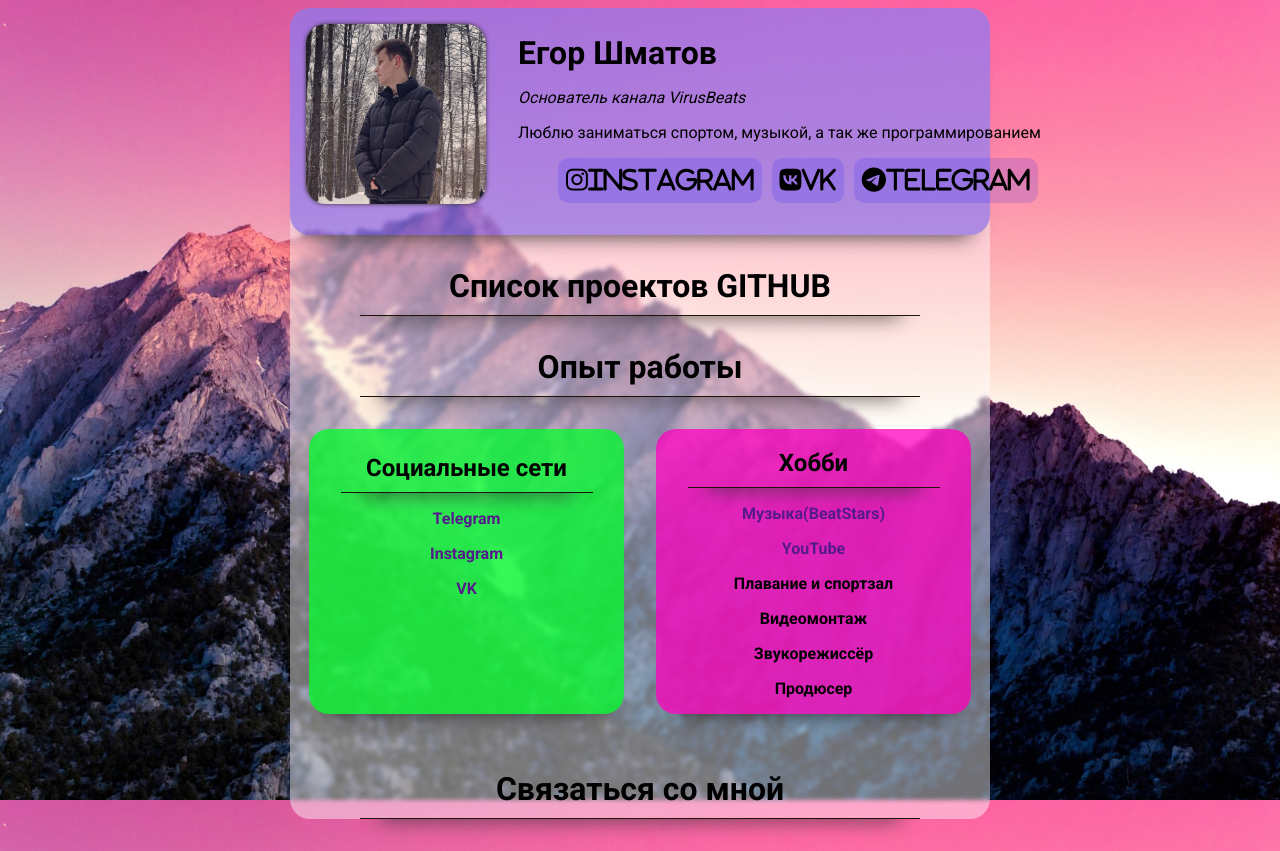
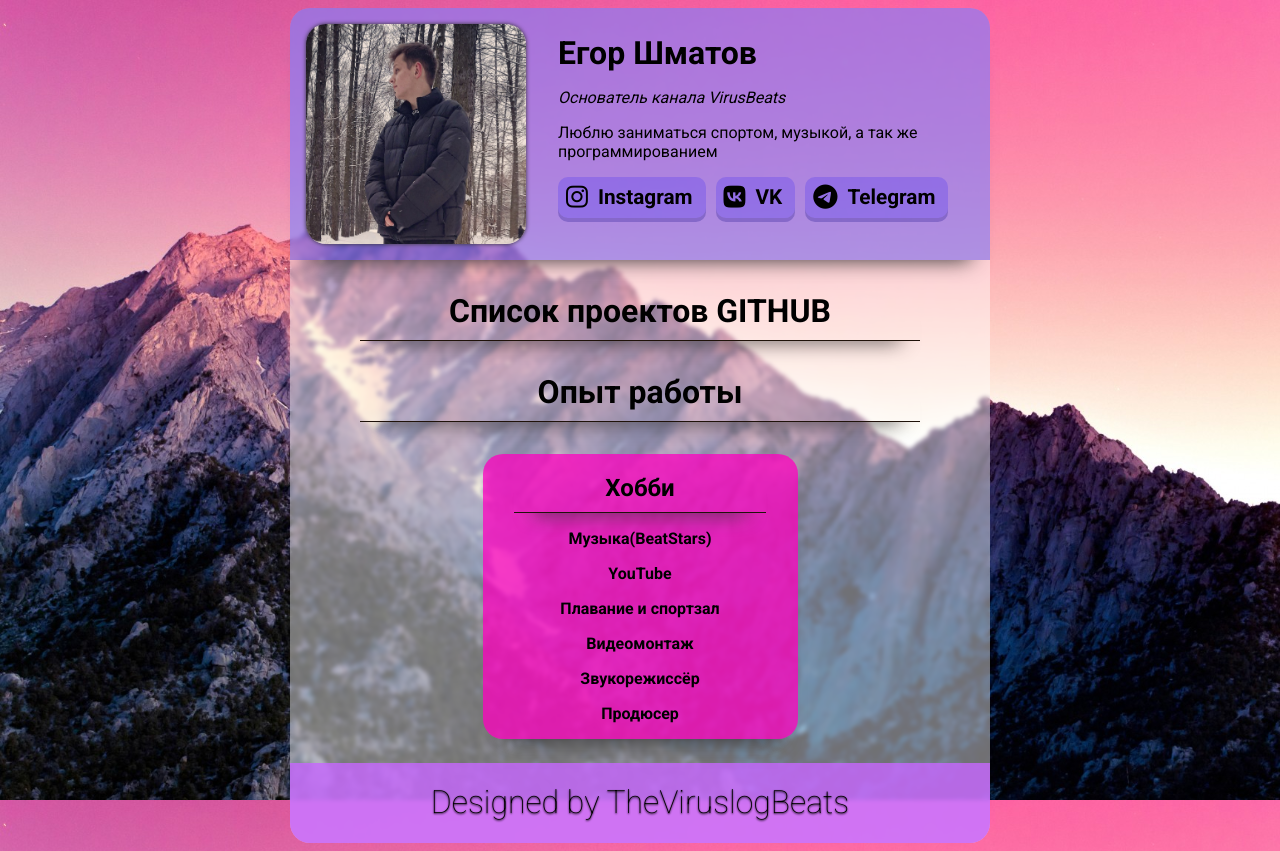
Before and after one commit to YNGPrenty/My-CV, a website: page index.html in a window 1280 px wide. Drawn offline with Linux system fonts and the light colour scheme.

Commit message:
Pre-Final

```diff
--- a/index.html
+++ b/index.html
@@ -16,13 +16,19 @@
           <div class="sociales">
             <ul>
               <li>
-                <i class="fa-brands fa-instagram">Instagram</i>
+                <a class="text" href=""
+                  ><i class="fa-brands fa-instagram"><h5>Instagram</h5></i></a
+                >
               </li>
               <li>
-                <i class="fa-brands fa-vk">VK</i>
+                <a class="text" href=""
+                  ><i class="fa-brands fa-vk"><h5>VK</h5></i></a
+                >
               </li>
               <li>
-                <i class="fa-brands fa-telegram">Telegram</i>
+                <a class="text" href=""
+                  ><i class="fa-brands fa-telegram"><h5>Telegram</h5></i></a
+                >
               </li>
             </ul>
           </div>
@@ -38,32 +44,15 @@
       </div>
 
       <div class="hobbysoc">
-        <div class="soc">
-          <h2>Социальные сети</h2>
-          <hr />
-          <ul>
-            <li>
-              <a href="">Telegram</a>
-            </li>
-            <li>
-              <a href="">Instagram</a>
-            </li>
-            <li>
-              <a href="">VK</a>
-            </li>
-          </ul>
-        </div>
-
         <div class="hobby">
           <h2>Хобби</h2>
           <hr />
 
           <ol>
             <li>
-              <a class="button-1" href="">Музыка(BeatStars)</a>
+              Музыка(BeatStars)
             </li>
-            <li>
-              <a class="button-1" href="">YouTube</a>
+            <li>YouTube
             </li>
             <li>Плавание и спортзал</li>
             <li>Видеомонтаж</li>
@@ -72,10 +61,11 @@
           </ol>
         </div>
       </div>
-      <div class="git">
+      <!-- <div class="git">
         <h1>Связаться со мной</h1>
         <hr />
-      </div>
+      </div> -->
+      <footer class="footer"><h1>Designed by TheViruslogBeats</h1></footer>
     </div>
     <script
       src="https://kit.fontawesome.com/b87018f027.js"
--- a/styles.css
+++ b/styles.css
@@ -1,8 +1,8 @@
 @import url("https://fonts.googleapis.com/css2?family=Roboto:wght@100;300;400;500;700;900&family=Source+Sans+Pro:wght@200;300;400;600;700;900&display=swap");
 
 #myfoto {
-  width: 180px;
-  height: 180px;
+  width: 220px;
+  height: 220px;
   border-radius: 20px;
   box-shadow: 0px 0px 4px 0px #333;
 }
@@ -28,7 +28,7 @@ body {
   display: flex;
   background-color: rgba(0, 4, 255, 0.315);
   padding: 1rem;
-  border-radius: 20px;
+  border-radius: 20px 20px 0px 0px;
   box-shadow: 0 20px 20px -20px #333;
 }
 
@@ -39,6 +39,11 @@ body {
   .myinfo {
     text-align: center;
     display: block;
+  }
+  .sociales ul {
+    display: block;
+    text-align: center;
+    justify-content: space-evenly;
   }
 }
 
@@ -121,58 +126,57 @@ body {
   background-color: rgba(255, 255, 255, 0.274);
 }
 
-.soc {
-  width: 45%;
-  margin-right: 2rem;
-  text-align: center;
-  background-color: rgba(0, 255, 42, 0.75);
-  border-radius: 20px;
-  box-shadow: 0 20px 20px -20px #333;
-}
-.soc hr {
-  margin: -60px auto 10px;
-  padding: 0;
-  height: 50px;
-  border: none;
-  border-bottom: 1px solid #1f1209;
-  box-shadow: 0 20px 20px -20px #333;
-  width: 80%;
-}
-
-.soc h2 {
-  margin-top: 25px;
-}
-
-.soc ul {
-  list-style-type: none;
-  padding: 0;
-}
-
-.soc ul li {
-  margin-bottom: 0.5rem;
-  font-weight: bolder;
-  margin-top: 1rem;
-}
-
-.soc ul li a {
-  text-decoration: none;
-  padding: 5px 10px;
-  border-radius: 5px;
-}
-.soc ul li a:active,
-.soc ul li a:hover {
-  background-color: rgba(255, 255, 255, 0.274);
-}
-
 .sociales ul {
   display: flex;
   list-style-type: none;
+  padding: 0;
 }
 
 .sociales ul li{
   margin-right: 10px;
   font-size: 25px;
-  background-color: rgba(0, 4, 255, 0.13);
+  background-color: rgba(17, 0, 255, 0.171);
+  box-shadow: 0px 4px 0px rgba(9, 0, 129, 0.247);
   padding: 8px;
   border-radius: 10px;
 }
+
+.sociales ul li a.text:active,
+.sociales ul li a.text {
+  text-decoration: none;
+}
+
+.sociales ul li::after,
+.sociales ul li:hover{
+  background-color: rgba(17, 0, 255, 0.301);
+  transition-property: background-color, color;
+  transition-duration: .3s;
+  transition-delay: 0s, 1s;
+}
+
+.sociales ul li a.text i{
+  display: flex;
+  color: black
+}
+
+.sociales ul li a.text i h5{
+  padding-left: 10px;
+  margin: 0;
+  font-family: "Roboto", sans-serif;
+  padding-top: 2px;
+  padding-right: 5px;
+}
+
+.footer {
+  height: 80px;
+  background-color: rgba(198, 103, 253, 0.815);
+  border-radius: 0px 0px 20px 20px;
+}
+
+.footer h1 {
+  text-align: center;
+  margin: 0;
+  padding-top: 20px;
+  font-weight: lighter;
+  text-shadow: 0px 1px 2px;
+}
```
